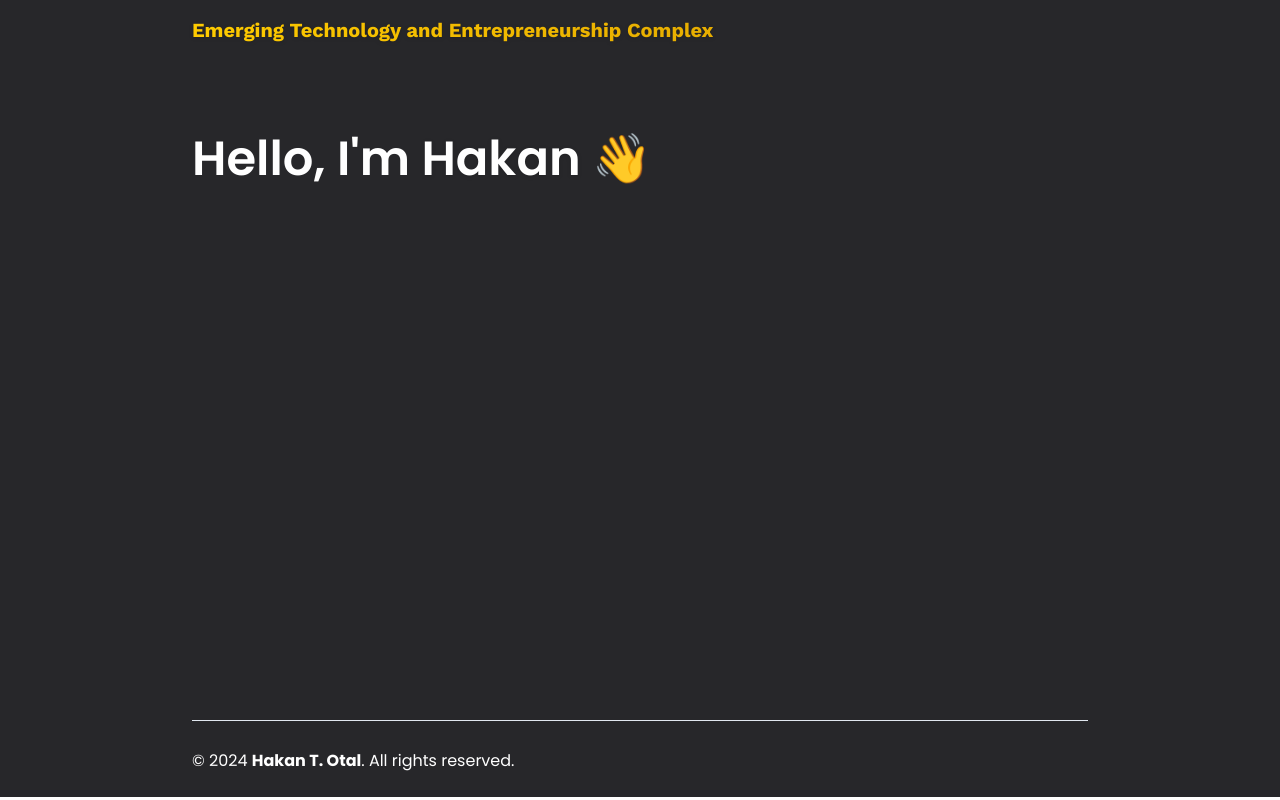
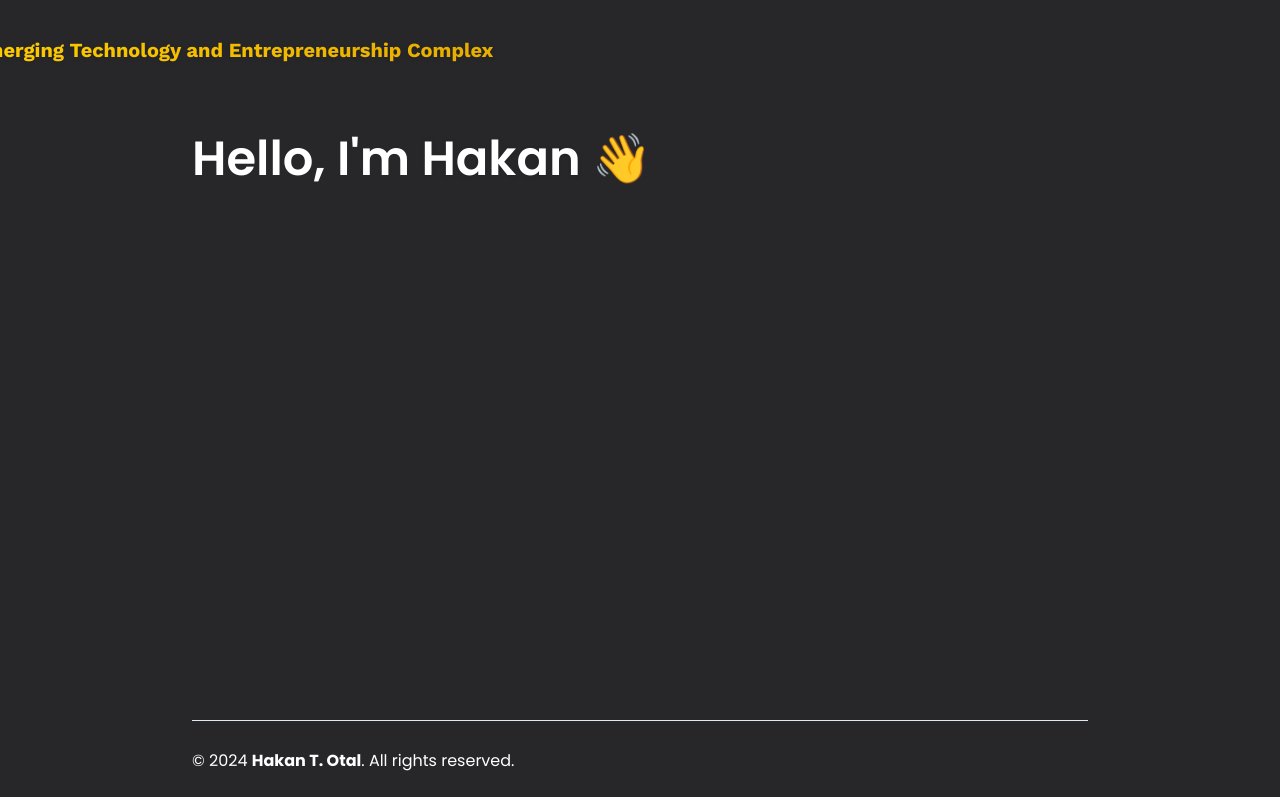
Before and after one commit to thatDepressedCoder/ETEC_Test, a React (Vite) app: page /about in a window 1280 px wide. Built offline with nearby package versions, Linux system fonts and the light colour scheme.

Commit message:
cahnges4 - bt

```diff
--- a/src/components/Navbar.jsx
+++ b/src/components/Navbar.jsx
@@ -4,8 +4,8 @@ import { NavLink } from "react-router-dom";
 const Navbar = () => {
   return (
     <header className='header'>
-      <NavLink to='/'>
-        <h1 className='text-xl font-bold yellow-gradient_text drop-shadow'>
+      <NavLink to='/' className="navbar-link">
+        <h1 className='text-xl font-bold yellow-gradient_text drop-shadow navbar-text'>
         Emerging Technology and Entrepreneurship Complex
         </h1>
       </NavLink>
--- a/src/index.css
+++ b/src/index.css
@@ -184,8 +184,17 @@ body:has(.card[data-color="green"]:hover) {
     0.65vmin 1vmin #d2e4ff, 1vmin 0.65vmin #d2e4ff;
 }
 .text-gold {
-  color: #ffd900; /* Gold color */
+  color: #ffdc19; /* Gold color */
 }
 .text-yellow {
   color: #ffd900; /* Gold color */
 }
+.navbar-text {
+  margin-left: -220px;
+  margin-top: 20px;
+}
+
+.navbar-link {
+  display: flex;
+  align-items: center;
+}
```
